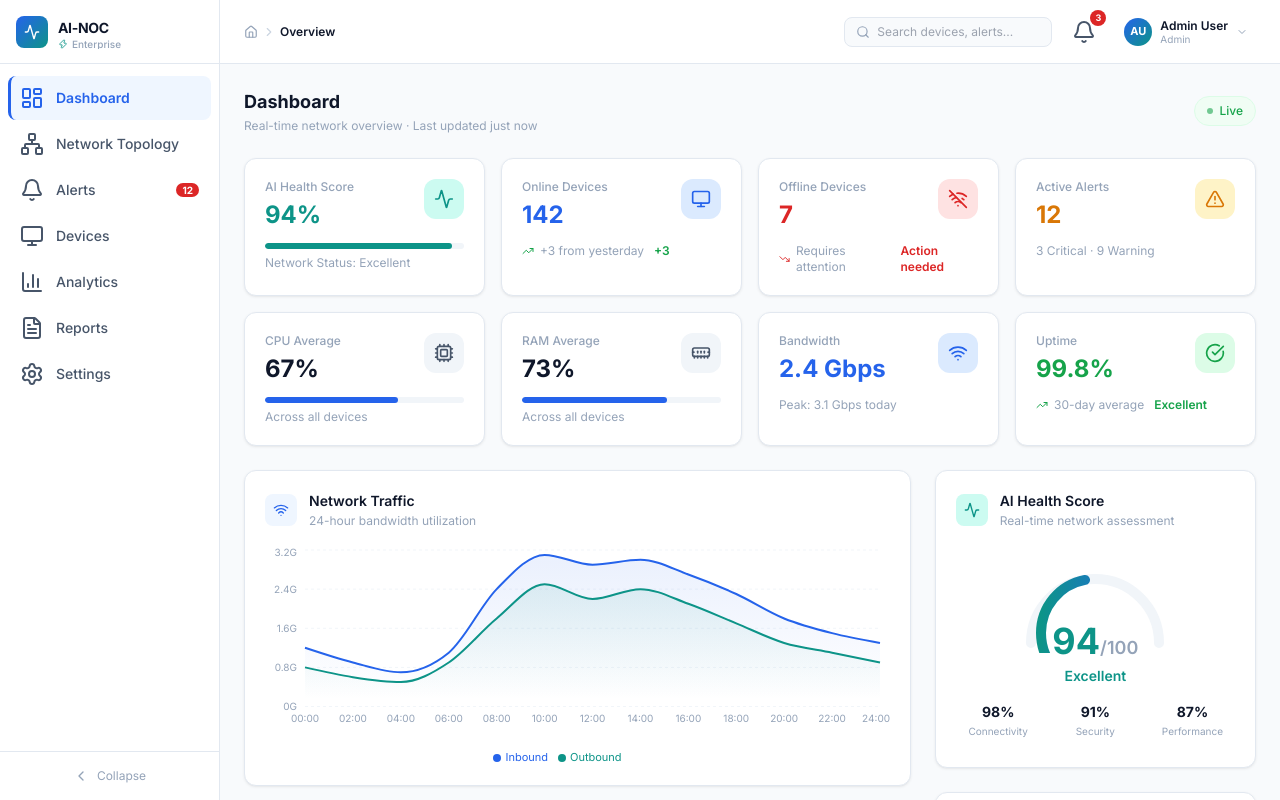
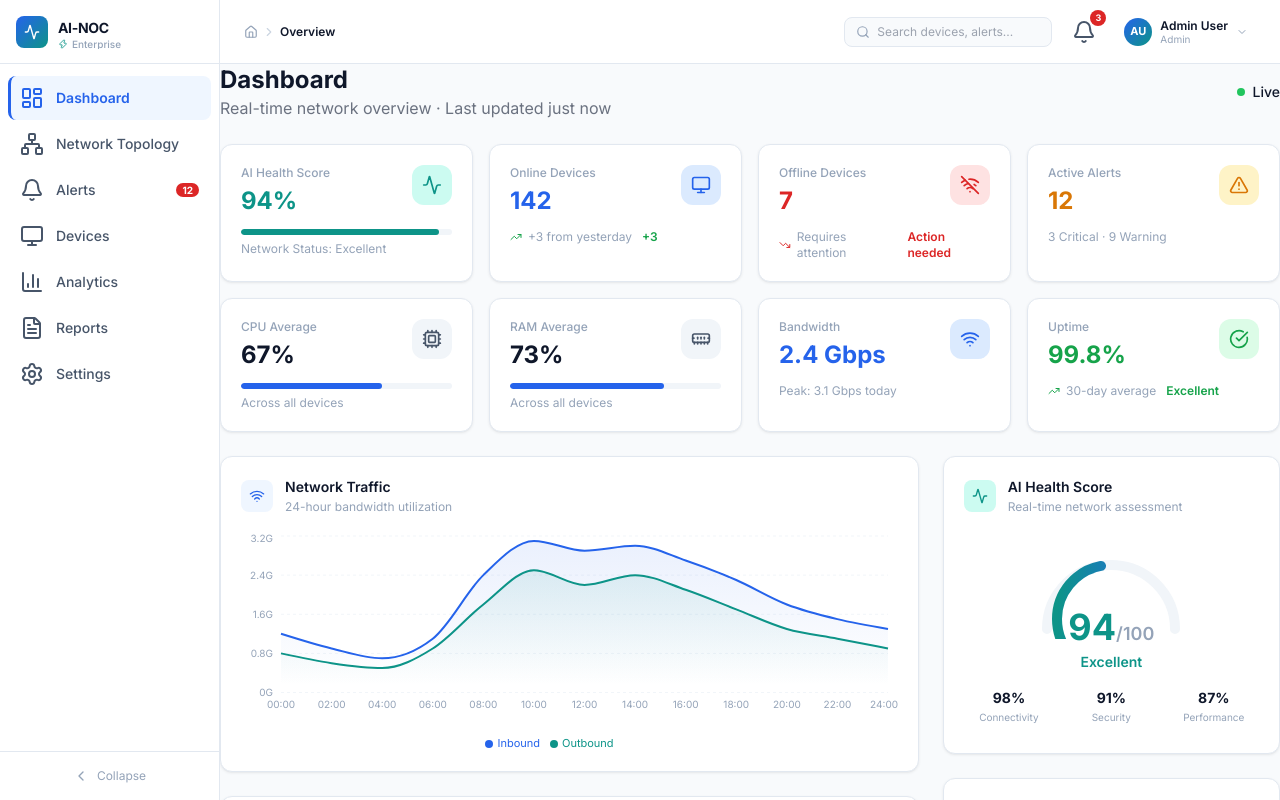
Before and after one commit to varshawebdeveloper/AI-NOC-with-Automation-GNS3, a React (Vite) app: page /dashboard in a window 1280 px wide. Both pictures are taken after a click on the button "Sign In". Built offline with nearby package versions, Linux system fonts and the light colour scheme.

Commit message:
Update DashboardPage.tsx

```diff
--- a/src/pages/dashboard/DashboardPage.tsx
+++ b/src/pages/dashboard/DashboardPage.tsx
@@ -7,6 +7,7 @@ import { RecentAlerts } from '../../components/dashboard/RecentAlerts';
 import { AIHealthScore } from '../../components/dashboard/AIHealthScore';
 import { QuickActions } from '../../components/dashboard/QuickActions';
 import { ActivityFeed } from '../../components/dashboard/ActivityFeed';
+
 import {
   kpiData,
   trafficData,
@@ -18,20 +19,20 @@ import {
 const DashboardPage: React.FC = () => {
   return (
     <AppLayout breadcrumbs={[{ label: 'Overview' }]}>
-      <div className="p-6 space-y-6">
+      <div className="space-y-6">
+
         {/* Page Header */}
         <div className="flex items-center justify-between">
           <div>
-            <h1 className="text-lg font-bold text-text-primary">Dashboard</h1>
-            <p className="text-xs text-text-muted mt-0.5">
+            <h1 className="text-2xl font-bold">Dashboard</h1>
+            <p className="text-gray-500">
               Real-time network overview · Last updated just now
             </p>
           </div>
+
           <div className="flex items-center gap-2">
-            <div className="flex items-center gap-1.5 px-3 py-1.5 bg-success-50 border border-success-100 rounded-full">
-              <div className="w-1.5 h-1.5 rounded-full bg-success-600 animate-pulse-slow" />
-              <span className="text-xs font-medium text-success-600">Live</span>
-            </div>
+            <span className="h-2 w-2 rounded-full bg-green-500"></span>
+            <span className="text-sm font-medium">Live</span>
           </div>
         </div>
 
@@ -39,9 +40,10 @@ const DashboardPage: React.FC = () => {
         <KpiCards data={kpiData} />
 
         {/* Main content area */}
-        <div className="grid grid-cols-1 xl:grid-cols-3 gap-6">
+        <div className="grid grid-cols-1 gap-6 xl:grid-cols-3">
+
           {/* Left column – charts and alerts */}
-          <div className="xl:col-span-2 space-y-6">
+          <div className="space-y-6 xl:col-span-2">
             <TrafficChart data={trafficData} />
             <RecentAlerts alerts={recentAlerts} maxRows={6} />
           </div>
@@ -53,6 +55,7 @@ const DashboardPage: React.FC = () => {
             <QuickActions />
             <ActivityFeed items={activityFeed} />
           </div>
+
         </div>
       </div>
     </AppLayout>
```
